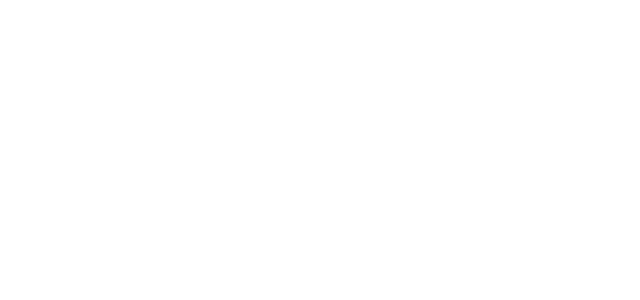
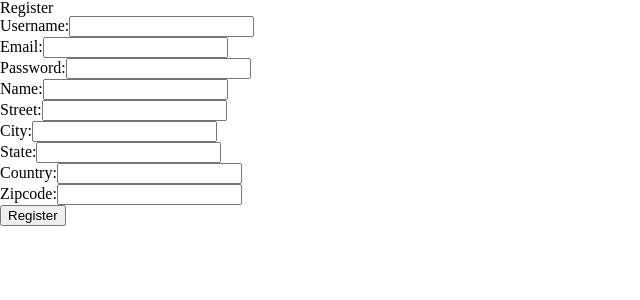
Before and after one commit to Doohwancho/ecommerce_monolith, a React (Vite) app in the folder front/ecommerce/: page /register in a window 1280 px wide. Shown: the top 300 px of the page, without its empty margins (0-640 px from the left). Built offline with nearby package versions, Linux system fonts and the light colour scheme.

Commit message:
front-authentication-feat: register using react-query

```diff
--- a/front/ecommerce/src/App.tsx
+++ b/front/ecommerce/src/App.tsx
@@ -1,12 +1,28 @@
+import { BrowserRouter, Routes, Route } from 'react-router-dom';
+import { QueryClient, QueryClientProvider } from 'react-query';
+import { ReactQueryDevtools } from 'react-query/devtools';
 import './App.css'
 
-function App() {
+import Register from "./pages/Register";
 
+const queryClient = new QueryClient();
+
+const App = () => {
   return (
-    <>
+    // provide React Query client to App
+    <QueryClientProvider client={queryClient}>
+      <BrowserRouter>
+        <Routes>
+          {/* <Route path="/" element={<Home />} /> */}
+          <Route path="/register" element={<Register />} />
+          {/* <Route path="/login" element={<Login />} /> */}
+          {/* <Route path="/" element={</>} /> */}
+          {/* <Route path="/" element={</>} /> */}
+        </Routes>
+      </BrowserRouter>
+      <ReactQueryDevtools initialIsOpen={false} />
+    </QueryClientProvider>
+  );
+};
 
-    </>
-  )
-}
-
-export default App
+export default App;
--- a/front/ecommerce/src/main.tsx
+++ b/front/ecommerce/src/main.tsx
@@ -1,7 +1,7 @@
 import React from 'react'
 import ReactDOM from 'react-dom/client'
 import App from './App.tsx'
-import './styles/css-reset.css'
+import './assets/styles/css-reset.css'
 
 ReactDOM.createRoot(document.getElementById('root')!).render(
   <React.StrictMode>
--- /dev/null
+++ b/front/ecommerce/src/pages/Register.tsx
@@ -0,0 +1,194 @@
+import React, { useState } from 'react';
+import { useMutation, UseMutationResult } from 'react-query';
+
+interface RegisterForm {
+  username: string;
+  email: string;
+  password: string;
+  name: string;
+  address: {
+    street: string;
+    city: string;
+    state: string;
+    country: string;
+    zipcode: string;
+  };
+}
+
+const initialFormData = {
+    username: '',
+    email: '',
+    password: '',
+    name: '',
+    address: {
+      street: '',
+      city: '',
+      state: '',
+      country: '',
+      zipcode: '',
+    },
+  };
+
+
+const useRegisterUser = ():UseMutationResult<any, Error, RegisterForm> => {
+    return useMutation<unknown, Error, RegisterForm>(async (formData:RegisterForm) => {
+
+        const baseUrl = 'http://127.0.0.1:8080';
+        const endpoint = '/register';
+        const fullUrl = baseUrl + endpoint;
+
+      const response = await fetch(fullUrl, {
+        method: 'POST',
+        headers: {
+          'Content-Type': 'application/json',
+        },
+        body: JSON.stringify(formData),
+      });
+
+      if (!response.ok) {
+        throw new Error(`HTTP error! Status: ${response.status}`);
+      }
+
+      return response.json();
+    });
+  };
+
+const Register: React.FC = () => {
+
+  const [formData, setFormData] = useState<RegisterForm>(initialFormData);
+
+  const { mutate, isLoading, isError, error, data } = useRegisterUser();
+
+
+  const handleChange = (e: React.ChangeEvent<HTMLInputElement>) => {
+    if (e.target.name.startsWith('address.')) {
+      const addressField = e.target.name.split('.')[1];
+      setFormData({
+        ...formData,
+        address: {
+          ...formData.address,
+          [addressField]: e.target.value,
+        },
+      });
+    } else {
+      setFormData({
+        ...formData,
+        [e.target.name]: e.target.value,
+      });
+    }
+  };
+
+  const handleSubmit = (e: React.FormEvent) => {
+    e.preventDefault();
+
+    mutate(formData);
+    console.log('Form Data Submitted:', formData);
+  };
+
+  return (
+    <div>
+      <h2>Register</h2>
+      {
+        <form onSubmit={handleSubmit}>
+            <div>
+            <label htmlFor="username">Username:</label>
+            <input
+                type="text"
+                id="username"
+                name="username"
+                value={formData.username}
+                onChange={handleChange}
+            />
+            </div>
+            <div>
+            <label htmlFor="email">Email:</label>
+            <input
+                type="email"
+                id="email"
+                name="email"
+                value={formData.email}
+                onChange={handleChange}
+            />
+            </div>
+            <div>
+            <label htmlFor="password">Password:</label>
+            <input
+                type="password"
+                id="password"
+                name="password"
+                value={formData.password}
+                onChange={handleChange}
+            />
+            </div>
+            <div>
+            <label htmlFor="name">Name:</label>
+            <input
+                type="text"
+                id="name"
+                name="name"
+                value={formData.name}
+                onChange={handleChange}
+            />
+            </div>
+            {/* Address Fields */}
+            <div>
+            <label htmlFor="street">Street:</label>
+            <input
+                type="text"
+                id="street"
+                name="address.street"
+                value={formData.address.street}
+                onChange={handleChange}
+            />
+            </div>
+            <div>
+            <label htmlFor="city">City:</label>
+            <input
+                type="text"
+                id="city"
+                name="address.city"
+                value={formData.address.city}
+                onChange={handleChange}
+            />
+            </div>
+            <div>
+            <label htmlFor="state">State:</label>
+            <input
+                type="text"
+                id="state"
+                name="address.state"
+                value={formData.address.state}
+                onChange={handleChange}
+            />
+            </div>
+            <div>
+            <label htmlFor="country">Country:</label>
+            <input
+                type="text"
+                id="country"
+                name="address.country"
+                value={formData.address.country}
+                onChange={handleChange}
+            />
+            </div>
+            <div>
+            <label htmlFor="zipcode">Zipcode:</label>
+            <input
+                type="text"
+                id="zipcode"
+                name="address.zipcode"
+                value={formData.address.zipcode}
+                onChange={handleChange}
+            />
+            </div>
+            <button type="submit">Register</button>
+        </form>
+    }
+    {isLoading && <p>Registering...</p>}
+    {isError && <p>Error: {error.message}</p>}
+    {data && <p>Registration Successful!</p>}
+    </div>
+  );
+};
+
+export default Register;
```
Also changed, not shown: front/ecommerce/src/assets/styles/css-reset.css (renamed from front/ecommerce/src/styles/css-reset.css), front/ecommerce/src/pages/Home.tsx (added), front/ecommerce/src/pages/Login.tsx (added).
